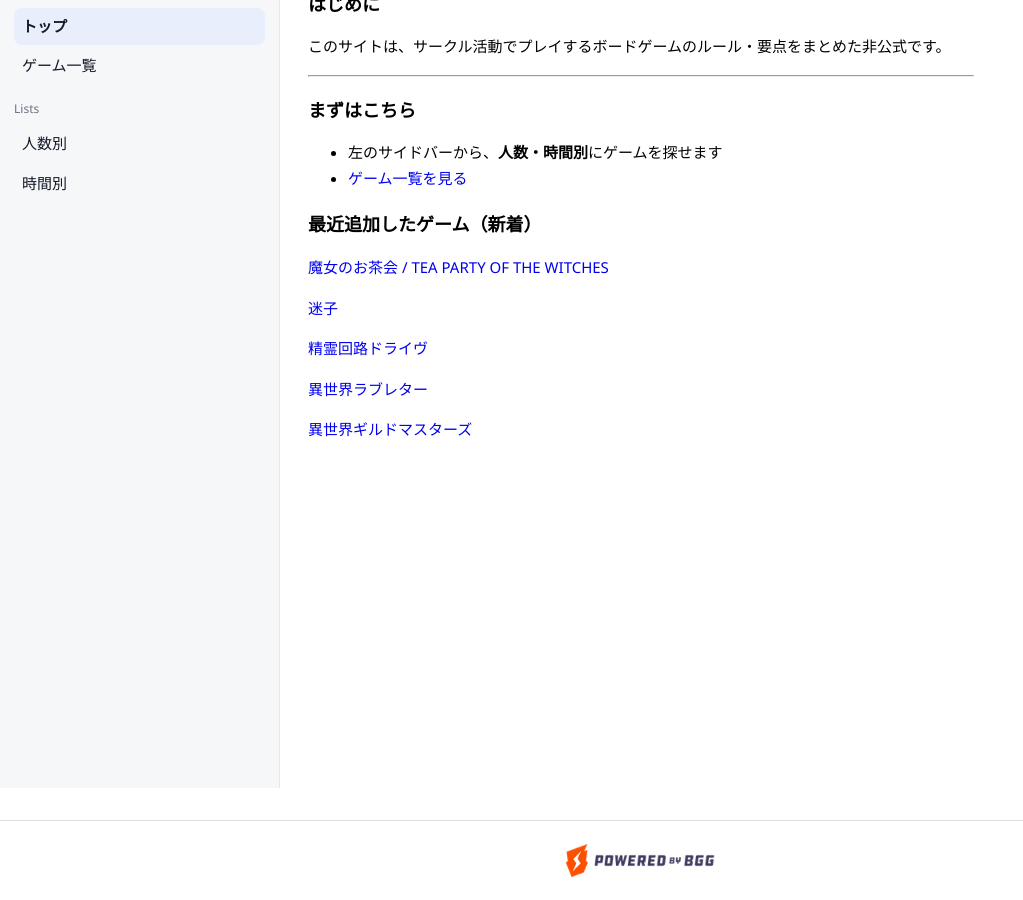
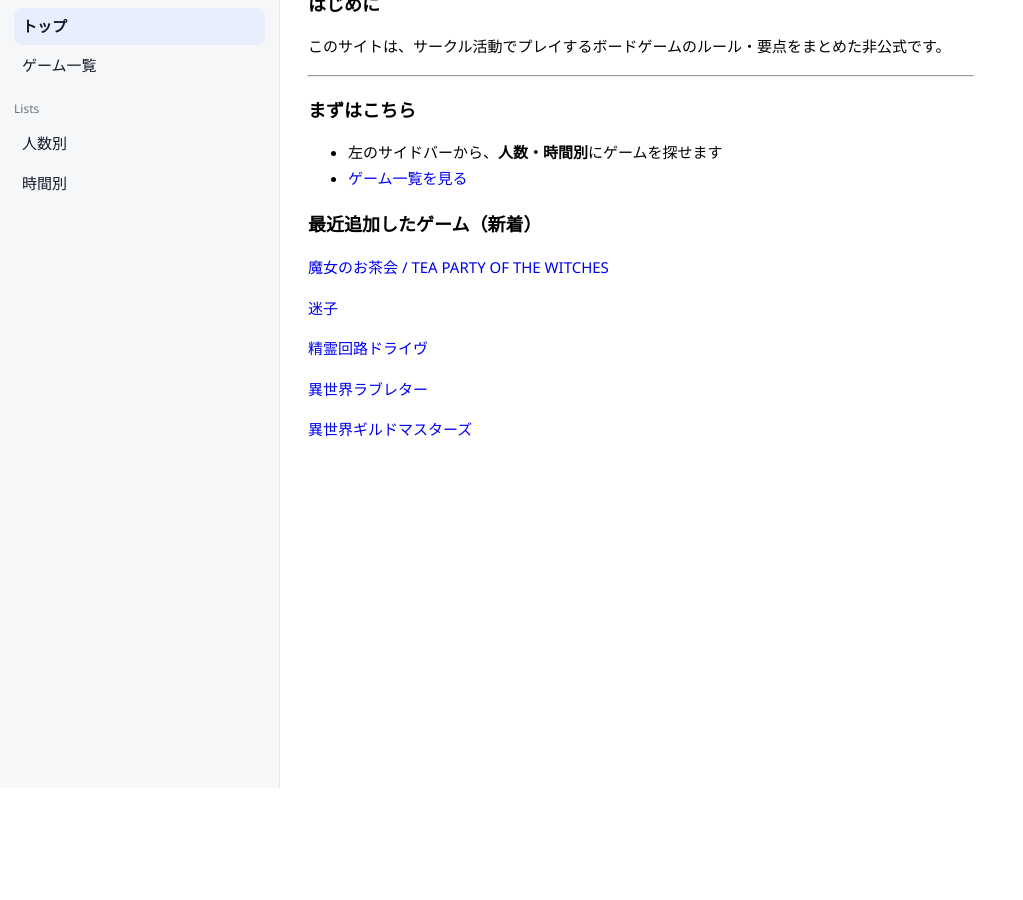
Before and after one commit to weiss-schwarz-house/weiss-schwarz-house, a Jekyll site: the page built from index.md, in a window 1280 px wide and 900 px high, scrolled down 112 px. Shown: the whole window, without its empty margins (0-1023 px from the left). Built offline with Jekyll 4.4.1, drawn with Linux system fonts in a browser that asks for light colours; after the commit the page ends 900 px from its top, so only the background shows below that.

Commit message:
レイアウト変更

```diff
--- a/_layouts/default.html
+++ b/_layouts/default.html
@@ -399,11 +399,13 @@
       </main>
     </div>
 
-    <footer class="bgg-attribution">
-      <a href="https://boardgamegeek.com/" rel="external" aria-label="BoardGameGeek">
-        <img src="{{ '/assets/powered-by-bgg.png' | relative_url }}" alt="Powered by BoardGameGeek" />
-      </a>
-    </footer>
+    {% if page.path contains 'games/' and page.path != 'games/index.md' %}
+      <footer class="bgg-attribution">
+        <a href="https://boardgamegeek.com/" rel="external" aria-label="BoardGameGeek">
+          <img src="{{ '/assets/powered-by-bgg.png' | relative_url }}" alt="Powered by BoardGameGeek" />
+        </a>
+      </footer>
+    {% endif %}
 
     <script>
       // ===== TOC generator (no plugin) =====
```
